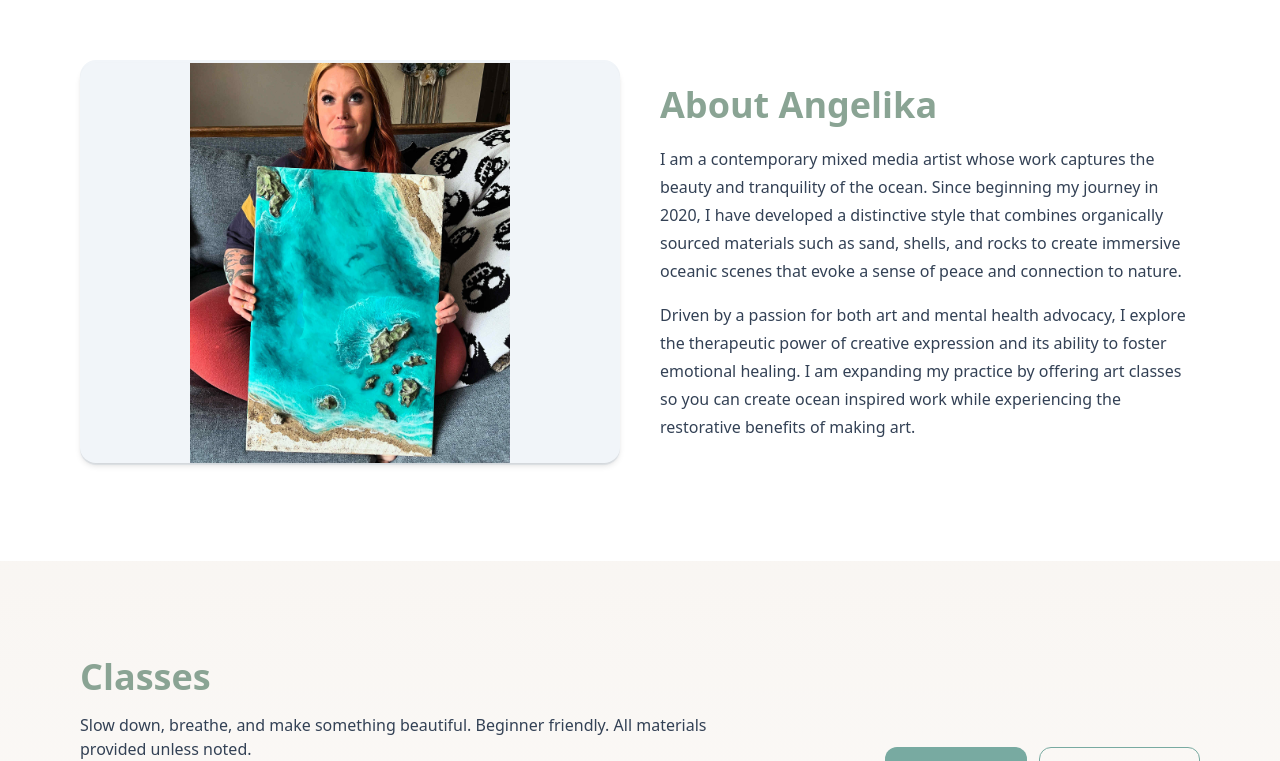
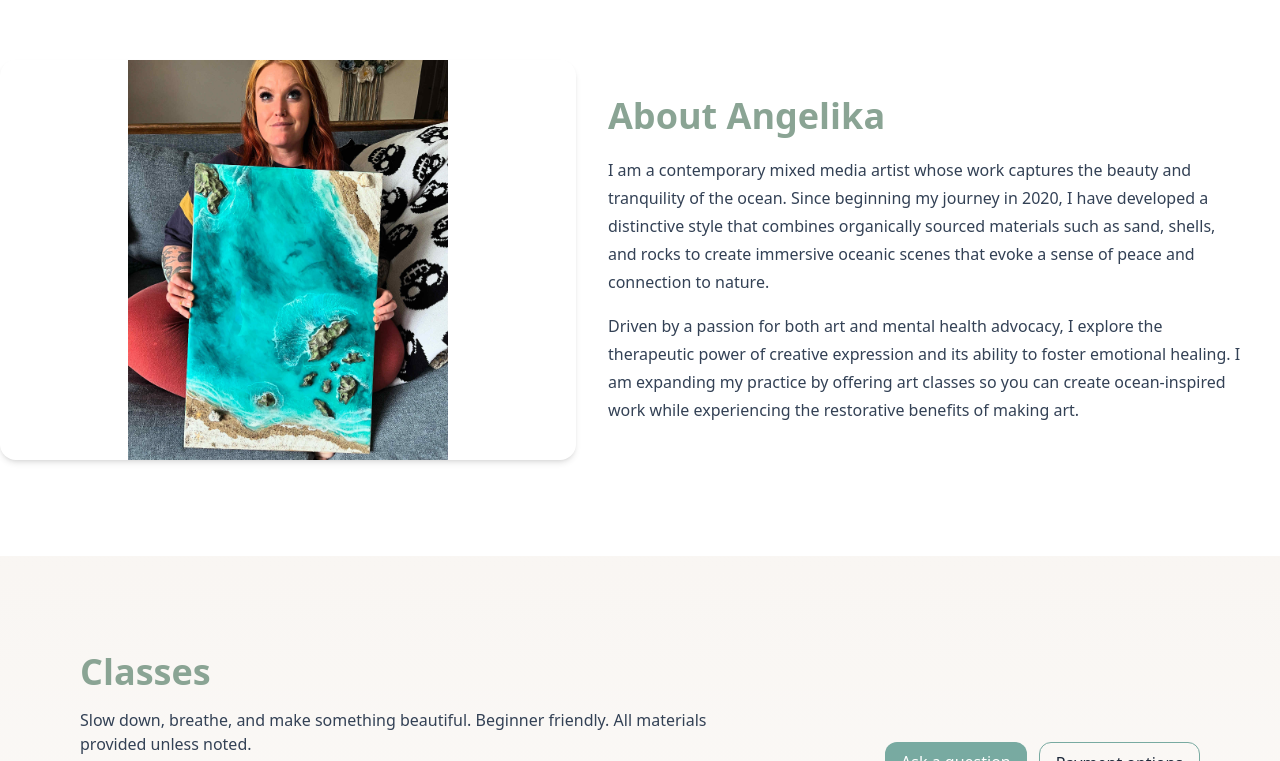
Before and after one commit to Crispyrice78/soulandsaltstudio, a plain HTML site: page index.html in a window 1280 px wide. Shown: the part 635-1396 px from the top of the page. Drawn offline with nearby package versions, Linux system fonts and the light colour scheme.

Commit message:
Update index.html

```diff
--- a/index.html
+++ b/index.html
@@ -49,17 +49,26 @@
   </section>
 
   <!-- About -->
-  <section id="about" class="py-16 md:py-24 bg-white">
-    <div class="max-w-6xl mx-auto px-4 grid md:grid-cols-2 gap-10 items-center">
-      <div class="rounded-2xl aspect-[4/3] bg-slate-100 flex items-center justify-center text-slate-400">
-        <img src="images/resinWAK.jpg" alt="Resin artwork by Angelika" class="w-full h-auto max-h-[400px] object-contain rounded-2xl shadow-md mx-auto">
+  <section id="about" class="py-16 md:py-24">
+    <div class="md:flex items-center gap-8">
+  <img src="images/resinWAK.jpg" alt="Resin artwork by Angelika" class="w-full md:w-[45%] h-auto max-h-[400px] rounded-2xl shadow-md object-contain">
 
+  <div class="md:w-1/2">
+    <h2 class="text-3xl md:text-4xl font-semibold" style="color:var(--aqua)">About Angelika</h2>
+    <p class="mt-5 leading-7 text-slate-700">
+      I am a contemporary mixed media artist whose work captures the beauty and tranquility of the ocean.
+      Since beginning my journey in 2020, I have developed a distinctive style that combines organically
+      sourced materials such as sand, shells, and rocks to create immersive oceanic scenes that evoke a sense of peace
+      and connection to nature.
+    </p>
+    <p class="mt-4 leading-7 text-slate-700">
+      Driven by a passion for both art and mental health advocacy, I explore the therapeutic power of creative
+      expression and its ability to foster emotional healing. I am expanding my practice by offering art classes
+      so you can create ocean-inspired work while experiencing the restorative benefits of making art.
+    </p>
+  </div>
+</div>
 
-      </div>
-      <div>
-        <h2 class="text-3xl md:text-4xl font-semibold" style="color:var(--aqua)">About Angelika</h2>
-        <p class="mt-5 leading-7 text-slate-700">I am a contemporary mixed media artist whose work captures the beauty and tranquility of the ocean. Since beginning my journey in 2020, I have developed a distinctive style that combines organically sourced materials such as sand, shells, and rocks to create immersive oceanic scenes that evoke a sense of peace and connection to nature.</p>
-        <p class="mt-4 leading-7 text-slate-700">Driven by a passion for both art and mental health advocacy, I explore the therapeutic power of creative expression and its ability to foster emotional healing. I am expanding my practice by offering art classes so you can create ocean inspired work while experiencing the restorative benefits of making art.</p>
       </div>
     </div>
   </section>
```
